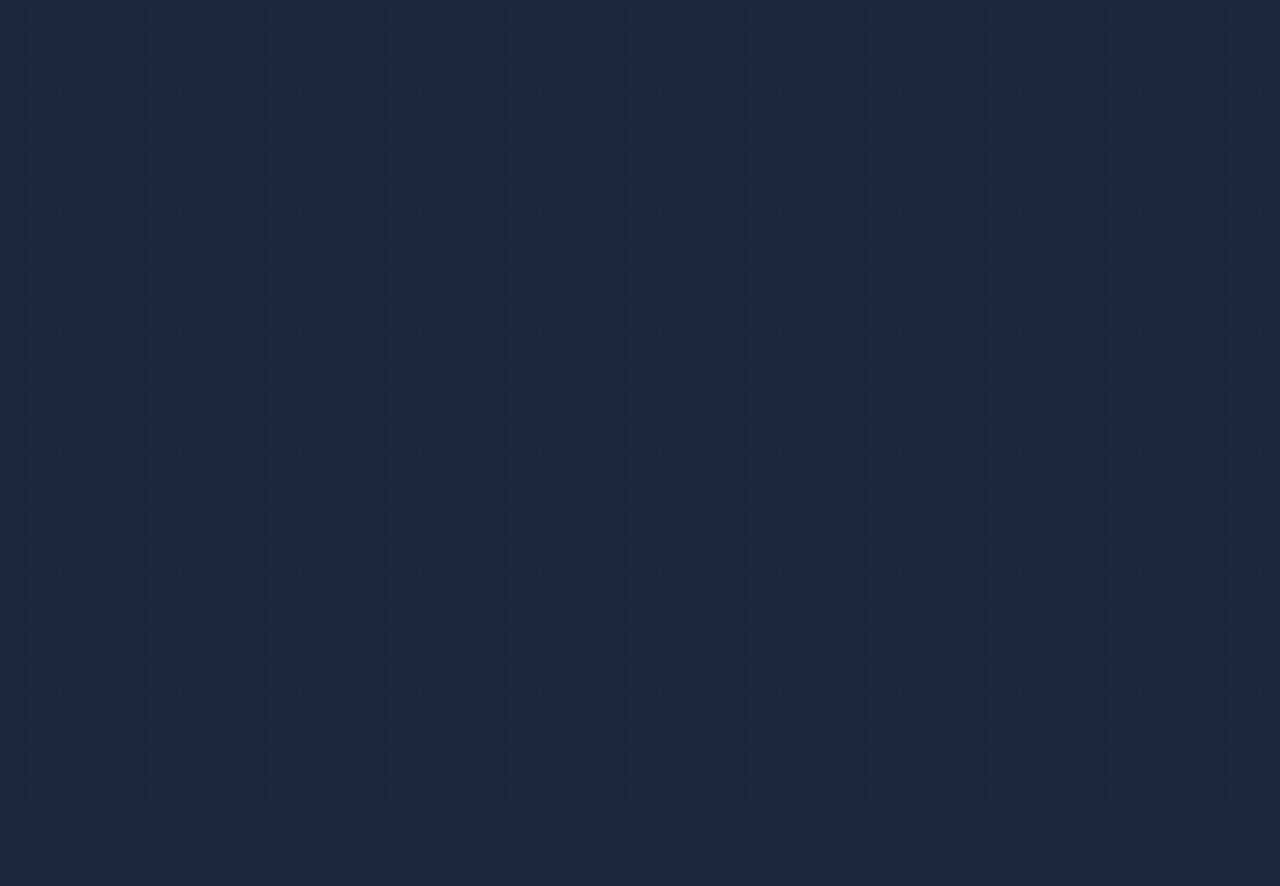
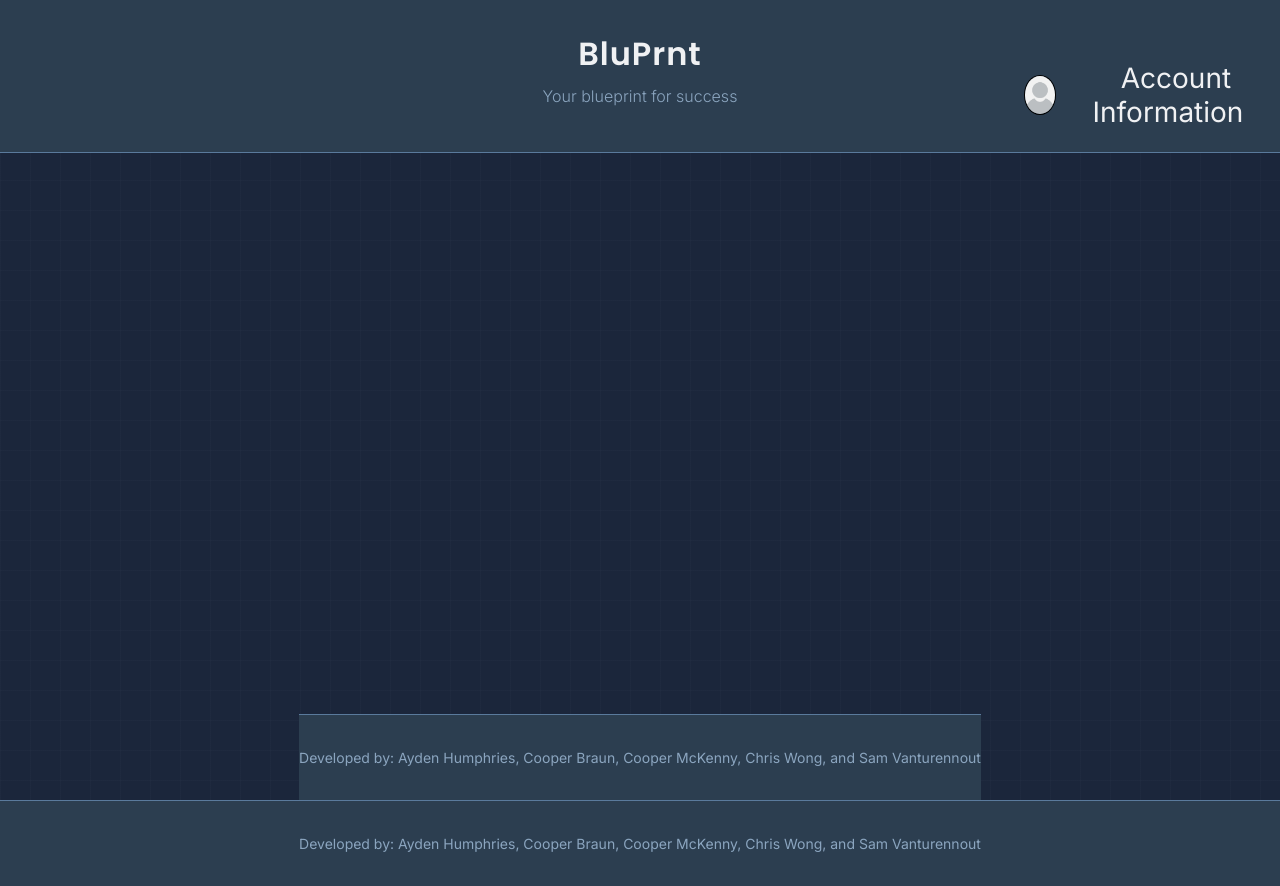
Before and after one commit to cooperbraun13/bluprnt, a React (Vite) app in the folder frontend/: page /login in a window 1280 px wide. Before the commit this address had no page. Before the commit the page ends 800 px from the top, so only its background shows below. Built offline with nearby package versions, Linux system fonts and the light colour scheme.

Commit message:
feat[button styling] fixed all the stylling of the button

```diff
--- a/frontend/src/App.tsx
+++ b/frontend/src/App.tsx
@@ -5,6 +5,7 @@ import Home from "./pages/Home/Home";
 import Products from "./pages/Products/Products";
 import Projects from "./pages/Projects/Projects";
 import Vendors from "./pages/Vendors/Vendors";
+import Login from "./pages/Login/login";
 
 export default function App() {
   return (
@@ -17,6 +18,7 @@ export default function App() {
         <Route path="products" element={<Products />} />
         <Route path="projects" element={<Projects />} />
         <Route path="vendors" element={<Vendors />} />
+        <Route path="login" element={<Login />} />
       </Route>
     </Routes>
   );
--- a/frontend/src/components/Header/Header.css
+++ b/frontend/src/components/Header/Header.css
@@ -17,18 +17,6 @@ a {
   transform: translateY(-50%);
 }
 
-.account_info{
-  position:static;
-  margin-left: 1rem;
-}
-
-.unknown_user{
-  display:block;
-  width: 100%;
-  height: 100%;
-  object-fit: cover;
-
-}
 .Account {
   position: absolute;
   top: 40%;
@@ -39,6 +27,14 @@ a {
   align-items: center;
 }
 
+
+.unknown_user{
+  display:block;
+  width: 100%;
+  height: 100%;
+  object-fit: cover;
+}
+
 .user_button{
   padding:0;
   width: 2.5rem;
@@ -47,3 +43,8 @@ a {
   border-radius:50%;
   border: 1px solid black;
 }
+
+.account_info{
+  position:static;
+  margin-left: 1rem;
+}
--- a/frontend/src/components/Header/Header.tsx
+++ b/frontend/src/components/Header/Header.tsx
@@ -26,7 +26,7 @@ export default function Header({
       {rightSlot && <div className="right-slot">{rightSlot}</div>}
       {showTagline && <p className="tagline">Your blueprint for success</p>}
       <div className="Account">
-        <button className="back-button" onClick={() => navigate("/login")}>
+        <button className="user_button" onClick={() => navigate("/login")}>
         <img className="unknown_user" src="../../unknown_user.jpg" alt="Unknown User"></img>
         </button>
         <div><Link to="/login" className="account_info">{"Account Information"}</Link></div>
```
